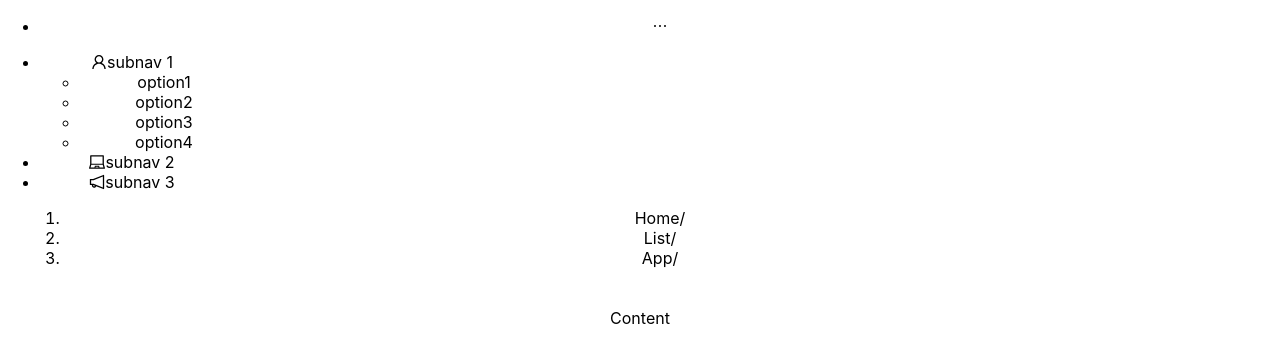
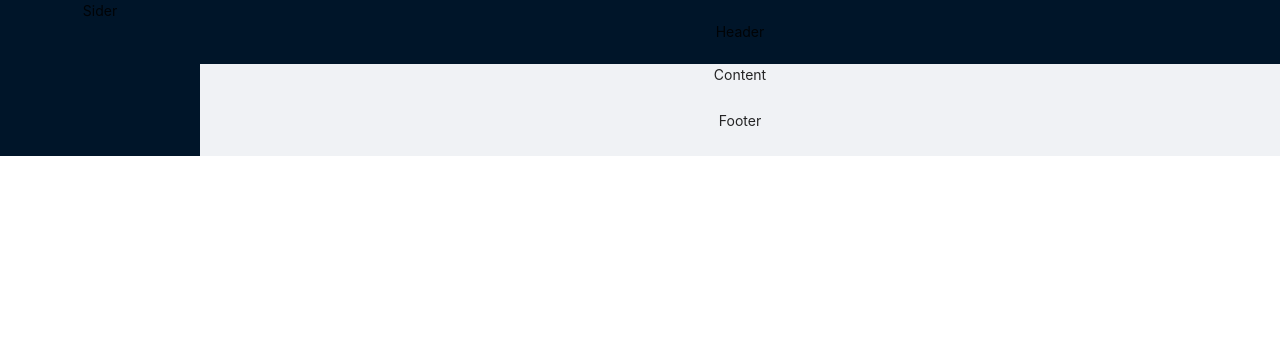
Before and after one commit to andrewtrac/prepster, a React (Create React App) app: page / in a window 1280 px wide. Shown: the top 362 px of the page. Built offline with nearby package versions, Linux system fonts and the light colour scheme.

Commit message:
initial commit

```diff
--- a/package.json
+++ b/package.json
@@ -7,6 +7,7 @@
     "@testing-library/react": "^9.5.0",
     "@testing-library/user-event": "^7.2.1",
     "antd": "^4.6.6",
+    "node-sass": "^4.14.1",
     "react": "^16.13.1",
     "react-dom": "^16.13.1",
     "react-scripts": "3.4.3"
--- a/src/components/Body.js
+++ b/src/components/Body.js
@@ -1,81 +1,32 @@
 import React from 'react';
 import { Layout, Menu, Breadcrumb } from 'antd';
 import { UserOutlined, LaptopOutlined, NotificationOutlined } from '@ant-design/icons';
+import '../styles/body.scss'
+import 'antd/dist/antd.css';
+
 
 const { SubMenu } = Menu;
-const { Header, Content, Sider } = Layout;
+const { Header, Content, Sider, Footer } = Layout;
+
+
 
 
 const Body = (props) => {
 
+  return (
+
+
+    <Layout>
+    <Sider>Sider</Sider>
+    <Layout>
+      <Header>Header</Header>
+      <Content>Content</Content>
+      <Footer>Footer</Footer>
+    </Layout>
+  </Layout>
 
 
 
-
-  return (
-
-
-    <>
-
-
-  <Layout>
-    <Header className="header">
-      <div className="logo" />
-      <Menu theme="dark" mode="horizontal" defaultSelectedKeys={['2']}>
-        <Menu.Item key="1">nav 1</Menu.Item>
-        <Menu.Item key="2">nav 2</Menu.Item>
-        <Menu.Item key="3">nav 3</Menu.Item>
-      </Menu>
-    </Header>
-    <Layout>
-      <Sider width={200} className="site-layout-background">
-        <Menu
-          mode="inline"
-          defaultSelectedKeys={['1']}
-          defaultOpenKeys={['sub1']}
-          style={{ height: '100%', borderRight: 0 }}
-        >
-          <SubMenu key="sub1" icon={<UserOutlined />} title="subnav 1">
-            <Menu.Item key="1">option1</Menu.Item>
-            <Menu.Item key="2">option2</Menu.Item>
-            <Menu.Item key="3">option3</Menu.Item>
-            <Menu.Item key="4">option4</Menu.Item>
-          </SubMenu>
-          <SubMenu key="sub2" icon={<LaptopOutlined />} title="subnav 2">
-            <Menu.Item key="5">option5</Menu.Item>
-            <Menu.Item key="6">option6</Menu.Item>
-            <Menu.Item key="7">option7</Menu.Item>
-            <Menu.Item key="8">option8</Menu.Item>
-          </SubMenu>
-          <SubMenu key="sub3" icon={<NotificationOutlined />} title="subnav 3">
-            <Menu.Item key="9">option9</Menu.Item>
-            <Menu.Item key="10">option10</Menu.Item>
-            <Menu.Item key="11">option11</Menu.Item>
-            <Menu.Item key="12">option12</Menu.Item>
-          </SubMenu>
-        </Menu>
-      </Sider>
-      <Layout style={{ padding: '0 24px 24px' }}>
-        <Breadcrumb style={{ margin: '16px 0' }}>
-          <Breadcrumb.Item>Home</Breadcrumb.Item>
-          <Breadcrumb.Item>List</Breadcrumb.Item>
-          <Breadcrumb.Item>App</Breadcrumb.Item>
-        </Breadcrumb>
-        <Content
-          className="site-layout-background"
-          style={{
-            padding: 24,
-            margin: 0,
-            minHeight: 280,
-          }}
-        >
-          Content
-        </Content>
-      </Layout>
-    </Layout>
-  </Layout>
-
-  </>
   )
 
 
--- /dev/null
+++ b/src/styles/body.scss
@@ -0,0 +1,11 @@
+#components-layout-demo-top-side-2 .logo {
+  width: 120px;
+  height: 31px;
+  background: rgba(255, 255, 255, 0.2);
+  margin: 16px 28px 16px 0;
+  float: left;
+}
+
+.site-layout-background {
+  background: #fff;
+}
```
Also changed, not shown: 1 other file (tests, documents, lock files or other folders).
